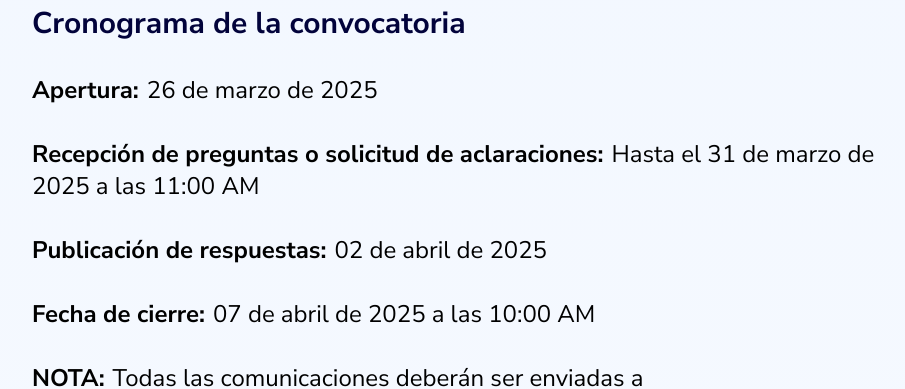
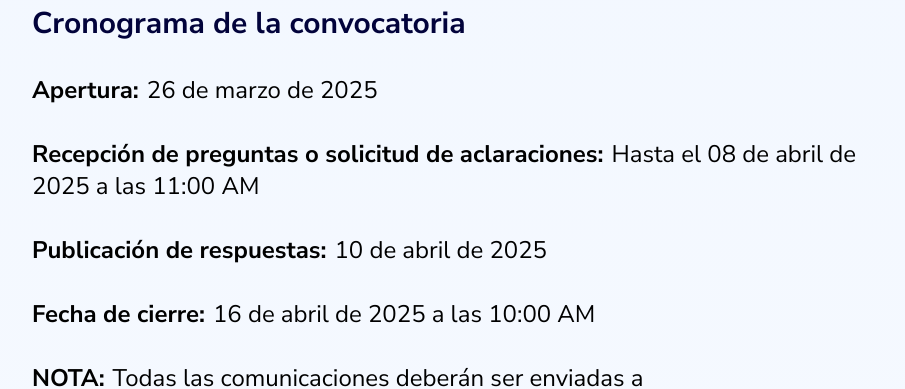
Before and after one commit to jorgeduque007/portal_direccion, a Next.js app: page /convocatorias in a window 1280 px wide. Shown: the part 1340-1729 px from the top of the page, without its empty margins (176-1081 px from the left). Built offline with nearby package versions, Linux system fonts and the light colour scheme.

Commit message:
new convocatorias fechas

```diff
--- a/pages/convocatorias.tsx
+++ b/pages/convocatorias.tsx
@@ -92,15 +92,15 @@ const ConvocatoriasPage: React.FC = () => {
             <span className="font-bold mr-2">
               Recepción de preguntas o solicitud de aclaraciones:
             </span>
-            Hasta el 31 de marzo de 2025 a las 11:00 AM
+            Hasta el 08 de abril de 2025 a las 11:00 AM
           </h2>
           <h2 className="text-2xl font-sans md:text-2xl  text-black mb-8">
             <span className="font-bold mr-2">Publicación de respuestas:</span>
-            02 de abril de 2025
+            10 de abril de 2025
           </h2>
           <h2 className="text-2xl font-sans md:text-2xl  text-black mb-8">
             <span className="font-bold mr-2">Fecha de cierre:</span>
-            07 de abril de 2025 a las 10:00 AM
+            16 de abril de 2025 a las 10:00 AM
           </h2>
           <h2 className="text-xl font-sans md:text-2xl  text-black ">
             <span className="font-bold mr-2">NOTA:</span>
```
